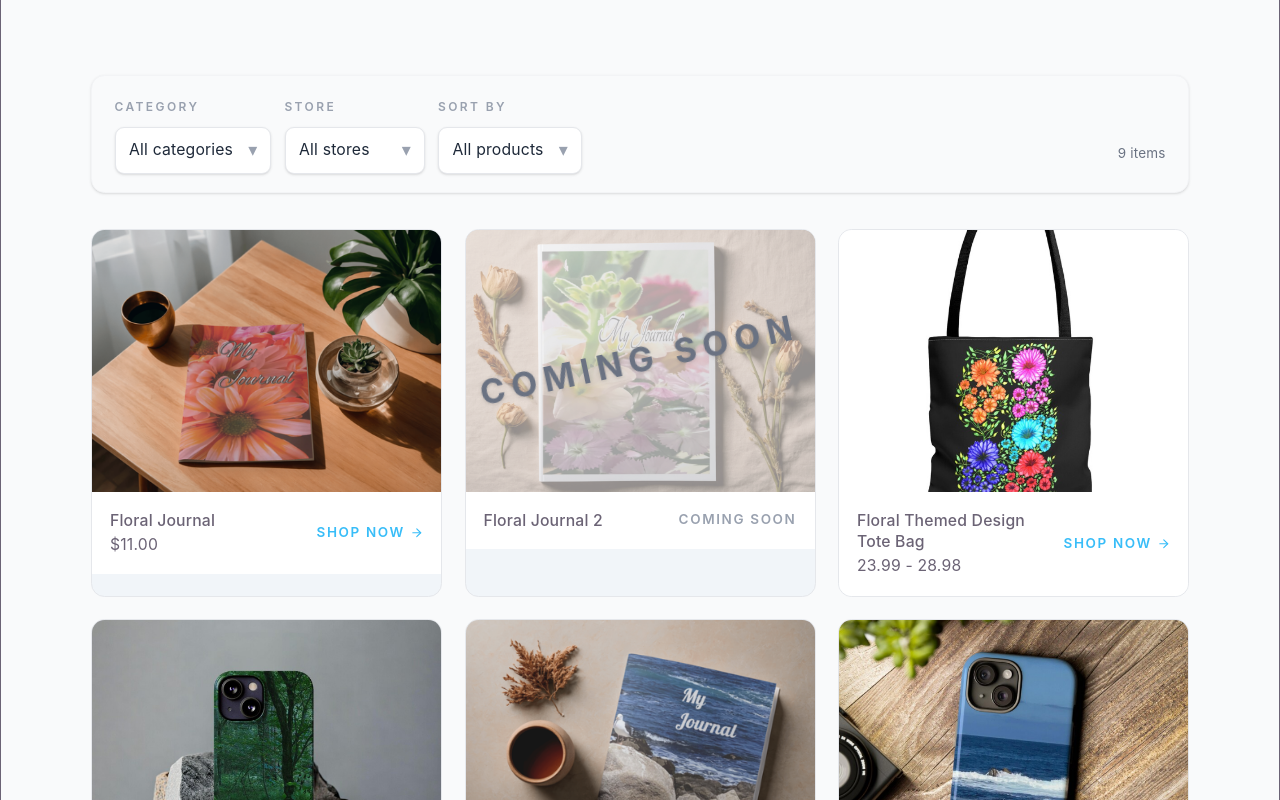
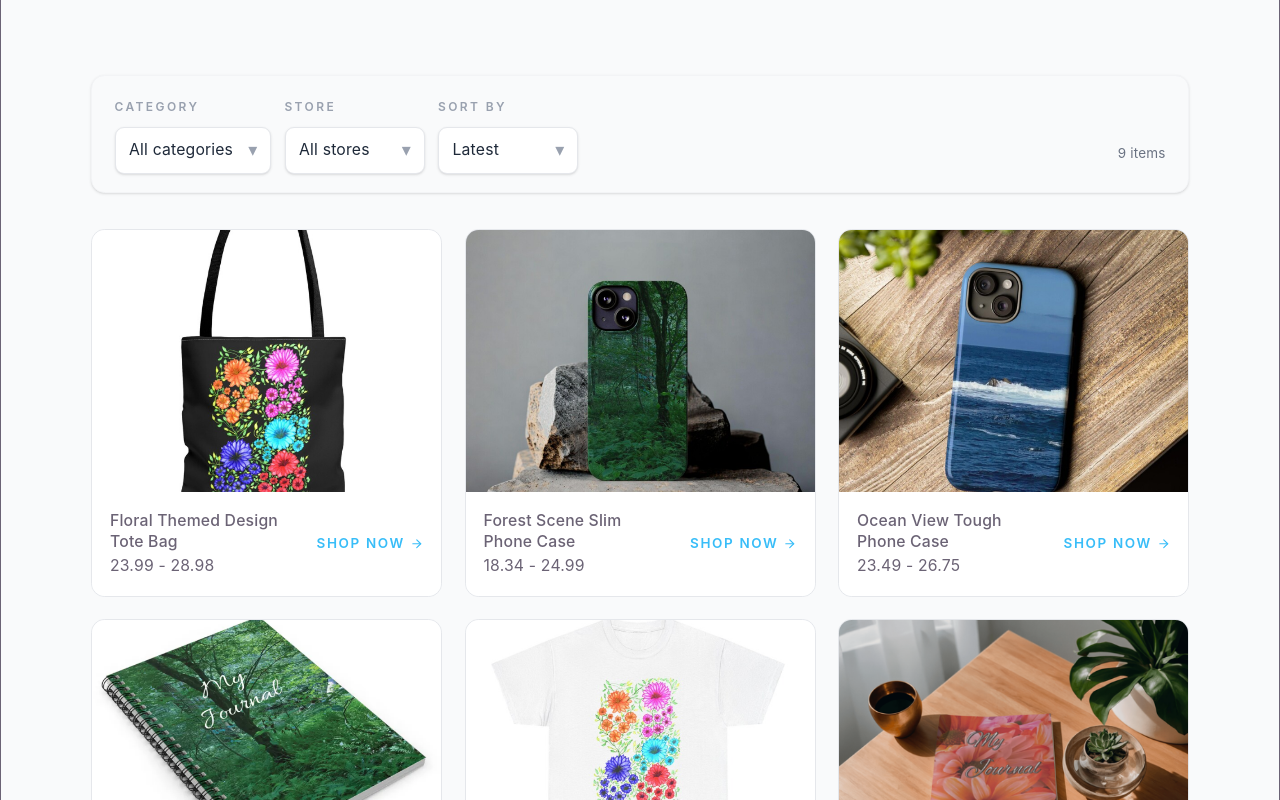
Before and after one commit to zarkasias/fncshoppe, a React (Vite) app: page / in a window 1280 px wide. Shown: the part 780-1580 px from the top of the page. Built offline with nearby package versions, Linux system fonts and the light colour scheme.

Commit message:
update filters

```diff
--- a/src/components/FeatureGrid.tsx
+++ b/src/components/FeatureGrid.tsx
@@ -107,7 +107,7 @@ type FeaturedGridProps = {
 const DEFAULT_FILTERS: ProductFilters = {
   category: 'all',
   store: 'all',
-  sort: 'default',
+  sort: 'newest',
 };
 
 export default function FeaturedGrid({ products }: FeaturedGridProps) {
--- a/src/components/ProductFilterBar.tsx
+++ b/src/components/ProductFilterBar.tsx
@@ -1,6 +1,6 @@
 import type { Product } from "@/shared/types";
 
-export type SortOption = "default" | "newest" | "oldest";
+export type SortOption = "newest" | "oldest";
 export type CategoryFilter = "all" | NonNullable<Product["type"]>;
 export type StoreFilter = "all" | NonNullable<Product["store"]>;
 
@@ -85,7 +85,6 @@ export default function ProductFilterBar({
   ];
 
   const sortOptions = [
-    { value: "default", label: "All products" },
     { value: "newest", label: "Latest" },
     { value: "oldest", label: "Oldest" },
   ];
@@ -133,11 +132,6 @@ export function filterAndSortProducts(products: Product[], filters: ProductFilte
 
   return [...filtered].sort((a, b) => {
     const nameOrder = a.name.localeCompare(b.name);
-
-    if (filters.sort === "default") {
-      return nameOrder;
-    }
-
     const dateA = new Date(a.date_added).getTime();
     const dateB = new Date(b.date_added).getTime();
     const dateOrder = filters.sort === "oldest" ? dateA - dateB : dateB - dateA;
```
